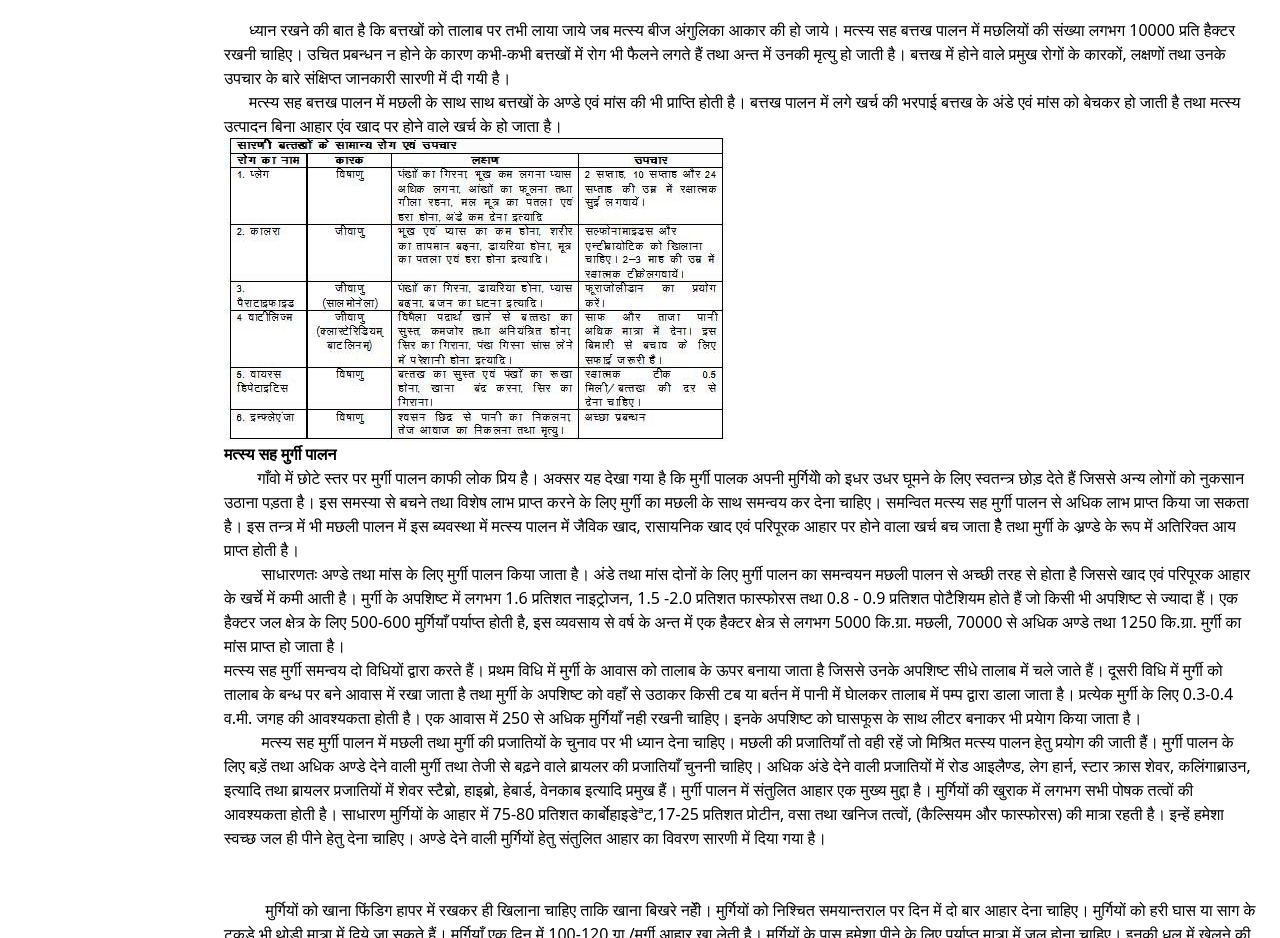
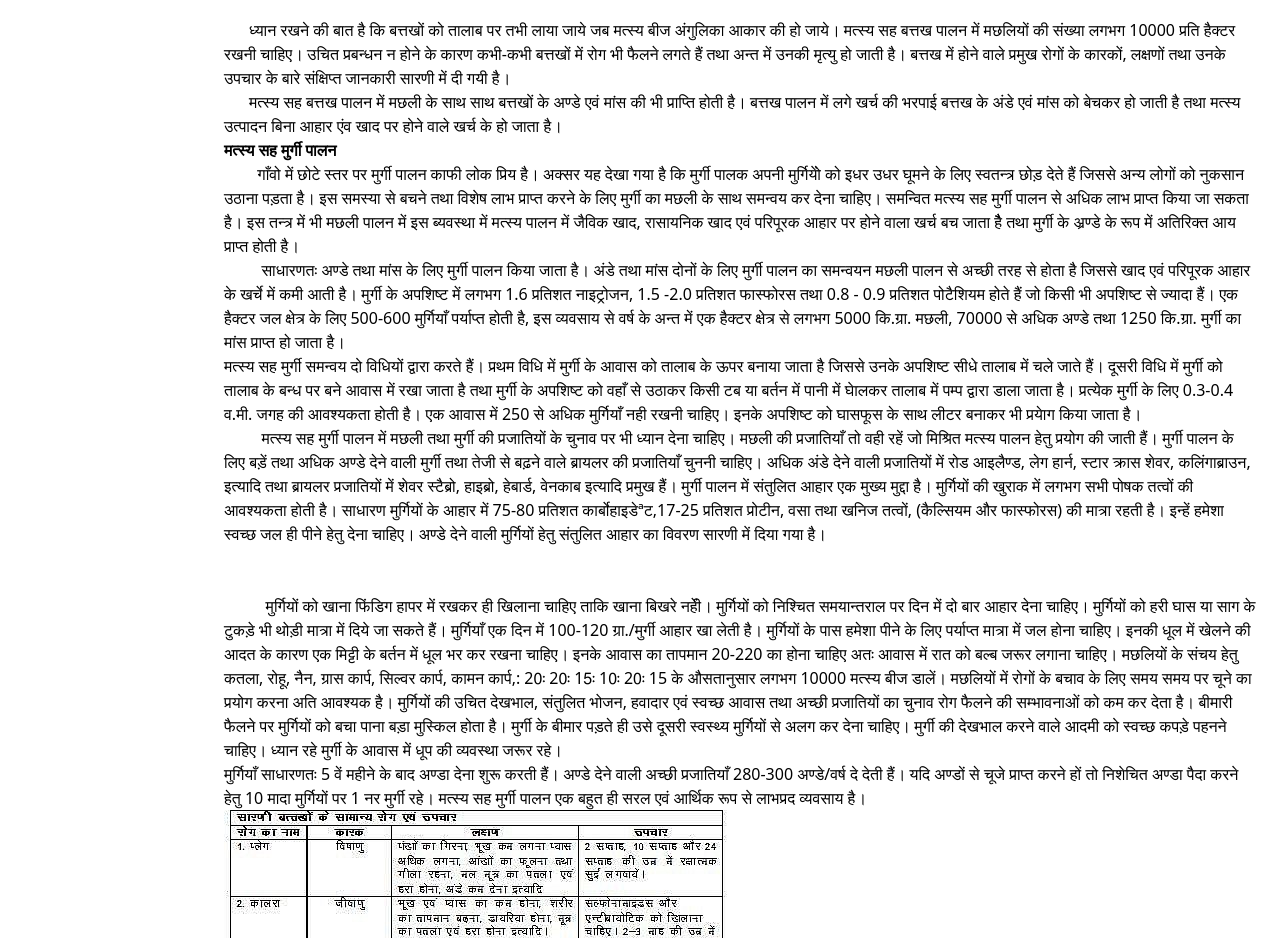
Before and after one commit to AbhijeetSRawat/Kisan_Diary, a React (Vite) app: page /matsya in a window 1280 px wide. Shown: the part 3620-4558 px from the top of the page. Built offline with nearby package versions, Linux system fonts and the light colour scheme.

Commit message:
matsya removal

```diff
--- a/src/pages/pasupalan/Matsya.jsx
+++ b/src/pages/pasupalan/Matsya.jsx
@@ -2,7 +2,7 @@ import React from 'react'
 import table1 from "../../assets/imgages/matsya1.jpg"
 import table2 from "../../assets/imgages/Untitled.jpg"
 import table4 from "../../assets/imgages/matsya3.jpg"
-import table3 from "../../assets/imgages/matsya2.jpg"
+// import table3 from "../../assets/imgages/matsya2.JPG"
 
 export default function Matsya() {
   return (
@@ -231,7 +231,7 @@ export default function Matsya() {
     आहार एंव खाद पर होने वाले खर्च के हो जाता है। <br />
   </p>
   <p>
-    <img src={table3} width={503} height={304} alt="" />
+    {/* <img src={table3} width={503} height={304} alt="" /> */}
   </p>
   <p>
     <strong className="strongclass">मत्स्य सह मुर्गी पालन</strong>
```
